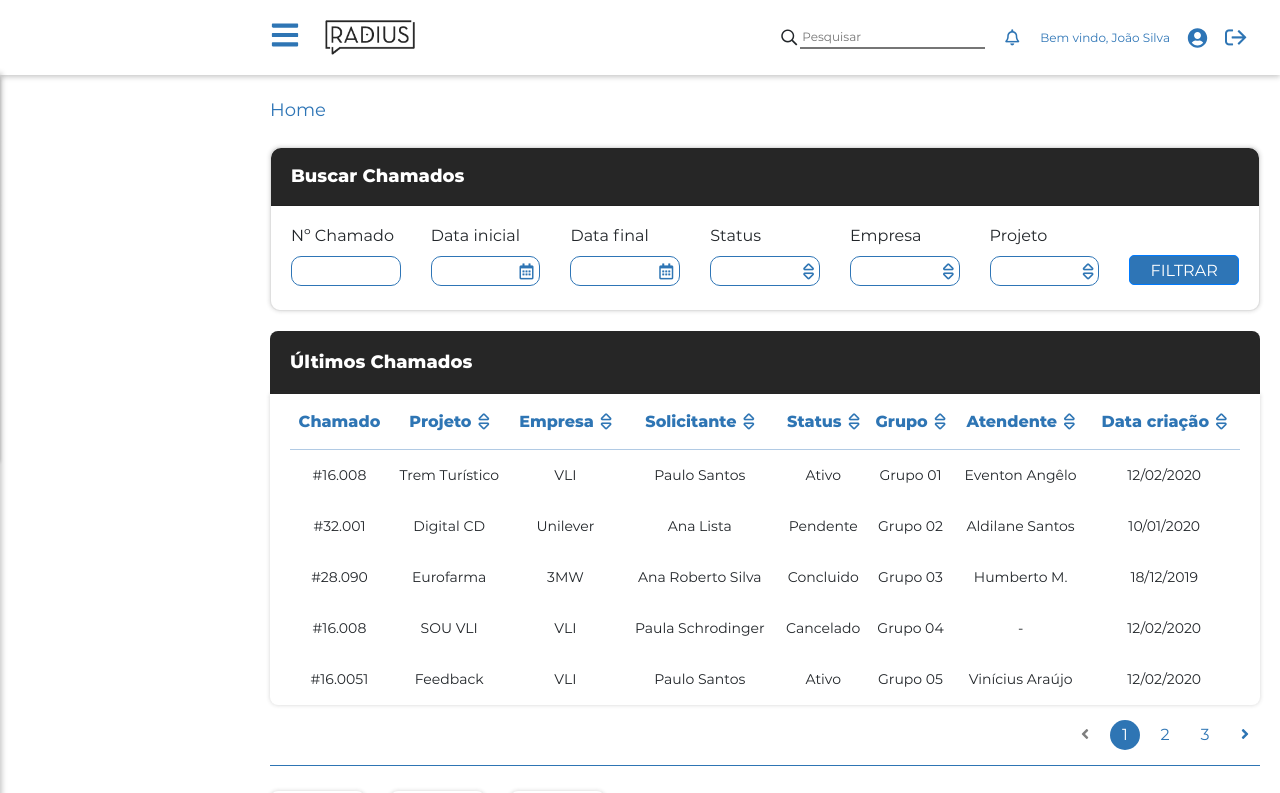
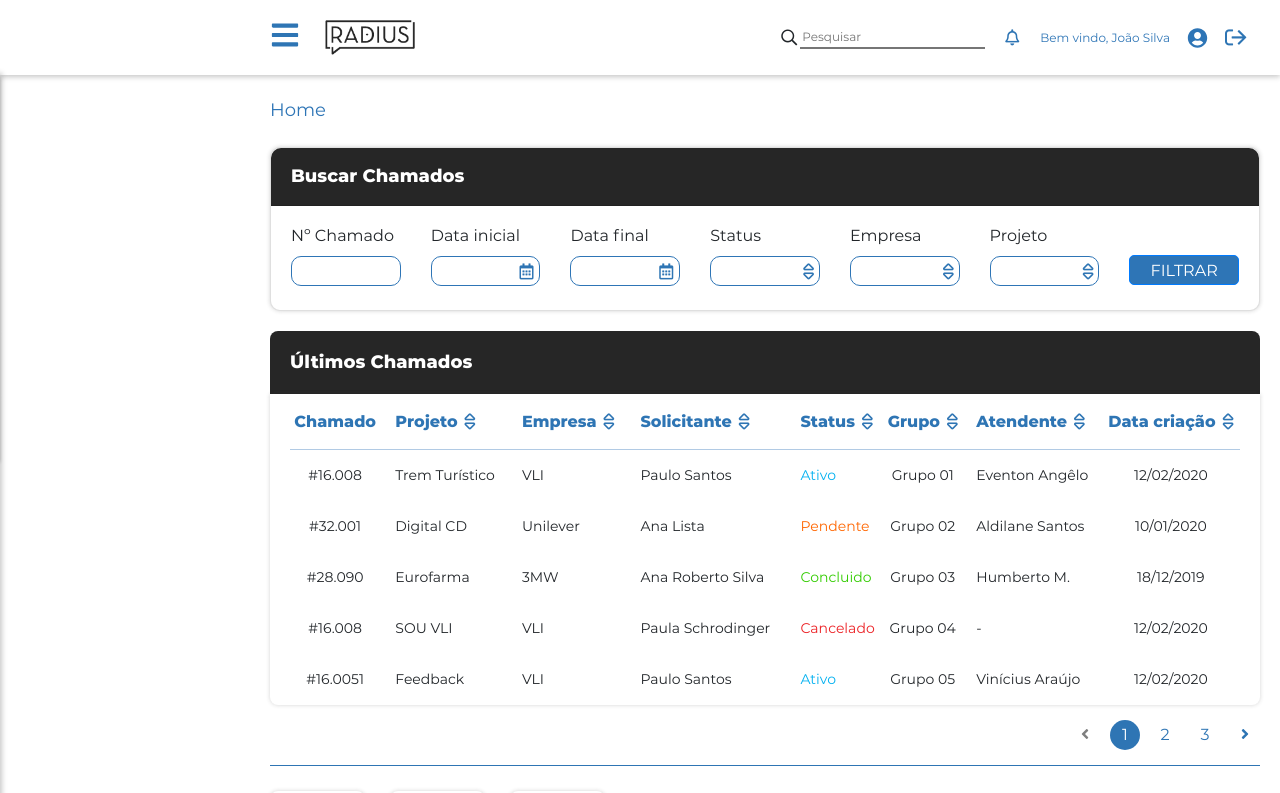
Before and after one commit to jorgelucasdev/Radius-IvoryFrontEnd, a React (Create React App) app in the folder radius/: page / in a window 1280 px wide. Shown: the top 793 px of the page. Built offline with nearby package versions, Linux system fonts and the light colour scheme.

Commit message:
alterações tabela de chamados e outras adequações

```diff
--- a/radius/src/pages/Cadastro/CadastroClientes.module.scss
+++ b/radius/src/pages/Cadastro/CadastroClientes.module.scss
@@ -2,7 +2,7 @@
 
 .principal {
   h1 {
-    font-size: 16px;
+    font-size: 18px;
     padding: 25px 0;
     margin: 0px;
 
--- a/radius/src/pages/Cadastro/ListagemClientes.module.scss
+++ b/radius/src/pages/Cadastro/ListagemClientes.module.scss
@@ -2,7 +2,7 @@
 
 .principal {
   h1 {
-    font-size: 16px;
+    font-size: 18px;
     padding: 25px 0;
     margin: 0px;
 
--- a/radius/src/pages/home/AuxStyles.css
+++ b/radius/src/pages/home/AuxStyles.css
@@ -26,3 +26,16 @@
 .BuscarChamados_data__2ycY1:focus {
     outline: none;
 }
+
+.Ativo {
+    color: #00B0F0;
+}
+.Pendente {
+    color: #FF6600;
+}
+.Concluido {
+    color: #33CC00;
+}
+.Cancelado {
+    color: #EC2024;
+}
--- a/radius/src/pages/home/UltimosChamados.js
+++ b/radius/src/pages/home/UltimosChamados.js
@@ -7,6 +7,7 @@ import {
   faCaretUp,
   faCaretDown
 } from "@fortawesome/free-solid-svg-icons";
+import './AuxStyles.css';
 
 export default function UltimosChamados() {
   const data = React.useMemo(() => [
@@ -164,7 +165,7 @@ function Table({ data, columns }) {
             <tr {...row.getRowProps()}>
               {row.cells.map(cell => {
                 return ["status"].includes(cell.column.id) ? (
-                  <td className={`styles.${cell.value}`}>{cell.render("Cell")}</td>
+                  <td className={cell.value}>{cell.render("Cell")}</td>
                 ) : (
                   <td {...cell.getCellProps()}>{cell.render("Cell")}</td>
                 );
--- a/radius/src/pages/home/UltimosChamados.module.scss
+++ b/radius/src/pages/home/UltimosChamados.module.scss
@@ -20,9 +20,11 @@
 
         }
 
+        tr{
+            text-align: left;
             th{
-            padding: 15px 0;
-            text-align: center;
+                padding: 15px 0 15px 15px;
+                text-align: left;
                 color: #2E75B4;
                 border-bottom: 1px solid rgba(151,186 ,219, 0.5) ;
                 font-size: 16px;
@@ -41,23 +43,33 @@
                 }
 
             }
-        tr{
+            th:nth-child(1) {
                 text-align: center;
+                padding: 15px 0;
+            }
+            th:nth-child(6) {
+                text-align: center;
+                padding: 15px 0;
+            }
+            th:nth-child(8) {
+                text-align: center;
+                padding: 15px 0;
+            }
             td{
                 font-size: 14px;
+                padding: 15px 0 15px 15px;
+            }
+            td:nth-child(1) {
+                text-align: center;
                 padding: 15px 0;
             }
-            .statusAtivo {
-                color: blue;
+            td:nth-child(6) {
+                text-align: center;
+                padding: 15px 0;
             }
-            .statusPendente {
-                color: orangered;
-            }
-            .statusConcluido {
-                color: green;
-            }
-            .statusCancelado {
-                color: red;
+            td:nth-child(8) {
+                text-align: center;
+                padding: 15px 0;
             }
         }
     }
```
Lines whose indentation alone changed are shown as unchanged.
